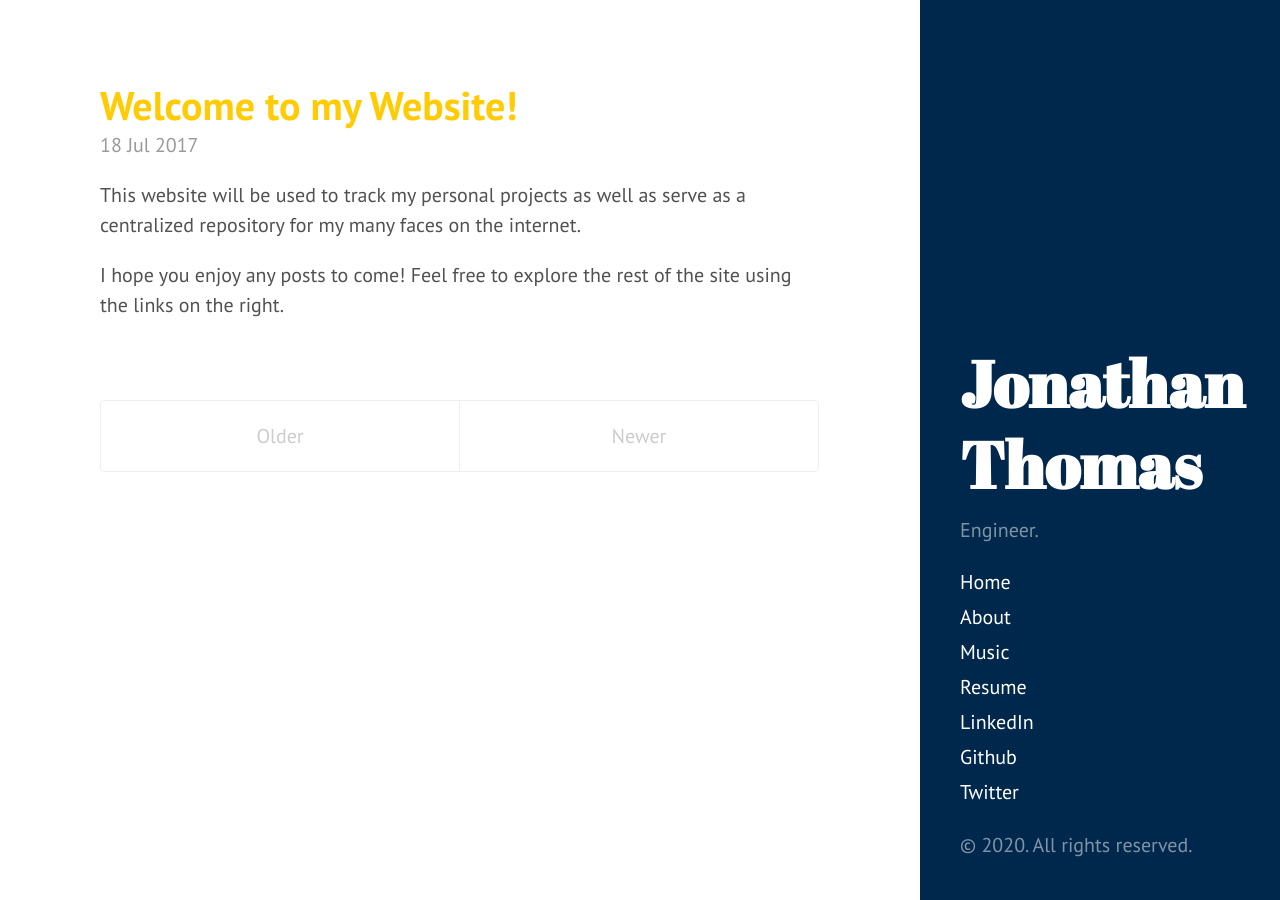
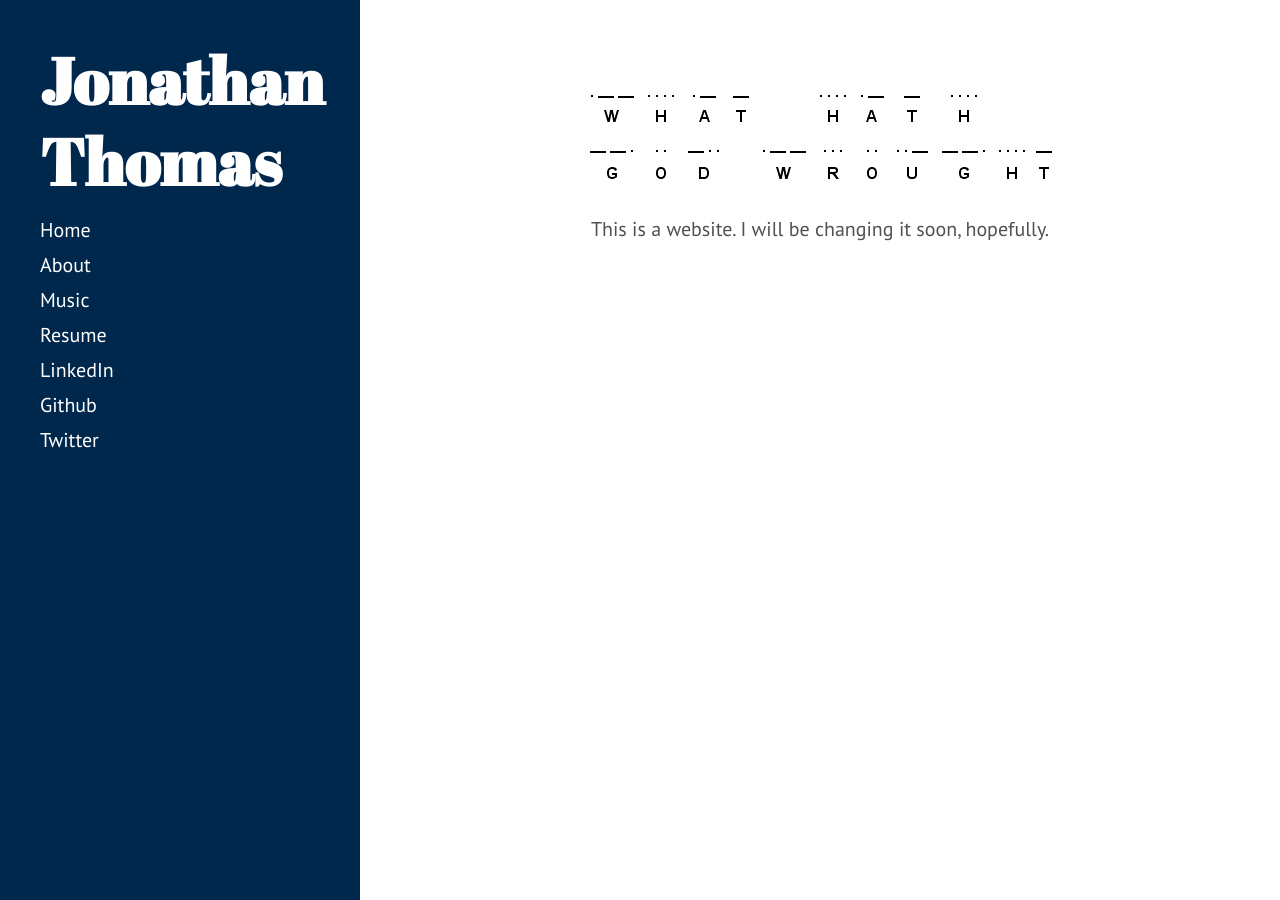
Before and after one commit to jonathoma/jonathoma.github.io, a Jekyll site: the page built from index.html, in a window 1280 px wide. Built offline with Jekyll 4.4.1, drawn with Linux system fonts in a browser that asks for light colours; the list of posts is cut into pages by our own code.

Commit message:
Update styling and remove some old stuff

```diff
--- a/_config.yml
+++ b/_config.yml
@@ -7,7 +7,6 @@ permalink:        pretty
 # Setup
 title:            Jonathan Thomas
 tagline:          ''
-description:      'Engineer.'
 baseurl:          /
 url:              https://jonathoma.github.io/
 plugins:          [jekyll-paginate, jekyll-seo-tag]
@@ -19,7 +18,7 @@ paginate:         5
 version:          1.0.0
 
 github:
-  repo:           https://github.com/jonathoma
+repo:             https://github.com/jonathoma
 
 twitter:          https://twitter.com/jonathoma
 twitter:username: jonathoma
--- a/_includes/sidebar.html
+++ b/_includes/sidebar.html
@@ -6,7 +6,6 @@
           {{ site.title }}
         </a>
       </h1>
-      <p>{{ site.description }}</p>
     </div>
 
     <nav class="sidebar-nav">
@@ -30,7 +29,5 @@
       <a class="sidebar-nav-item" href="{{ site.github.repo }}">Github</a>
       <a class="sidebar-nav-item" href="{{ site.twitter }}">Twitter</a>
    </nav>
-
-    <p>&copy; {{ site.time | date: '%Y' }}. All rights reserved.</p>
   </div>
 </div>
--- a/_layouts/default.html
+++ b/_layouts/default.html
@@ -3,7 +3,7 @@
 
   {% include head.html %}
 
-  <body class="layout-reverse">
+  <body class="theme-base-0d">
 
     {% include sidebar.html %}
 
--- a/_posts/2017-07-18-welcome-to-my-website.md
+++ /dev/null
@@ -1,9 +0,0 @@
----
-layout: post
-title:  "Welcome to my Website!"
-date:   2017-07-18 08:20:00 -0400
-categories: jekyll update
----
-This website will be used to track my personal projects as well as serve as a centralized repository for my many faces on the internet.
-
-I hope you enjoy any posts to come! Feel free to explore the rest of the site using the links on the right.
--- a/index.html
+++ b/index.html
@@ -3,35 +3,16 @@ layout: default
 title: Home
 ---
 
-<div class="posts">
-  {% for post in paginator.posts %}
-  <div class="post">
-    <h1 class="post-title">
-      <a href="{{ post.url }}">
-        {{ post.title }}
-      </a>
-    </h1>
+<style>
+img {
+  display: block;
+  margin-left: auto;
+  margin-right: auto;
+}
+p {
+    text-align: center;
+}
+</style>
 
-    <span class="post-date">{{ post.date | date_to_string }}</span>
-
-    {{ post.content }}
-  </div>
-  {% endfor %}
-</div>
-
-<div class="pagination">
-  {% if paginator.next_page %}
-    <a class="pagination-item older" href="{{ site.baseurl }}page{{paginator.next_page}}">Older</a>
-  {% else %}
-    <span class="pagination-item older">Older</span>
-  {% endif %}
-  {% if paginator.previous_page %}
-    {% if paginator.page == 2 %}
-      <a class="pagination-item newer" href="{{ site.baseurl }}">Newer</a>
-    {% else %}
-      <a class="pagination-item newer" href="{{ site.baseurl }}page{{paginator.previous_page}}">Newer</a>
-    {% endif %}
-  {% else %}
-    <span class="pagination-item newer">Newer</span>
-  {% endif %}
-</div>
+<img src="/public/img/morse.gif" alt="The question?">
+<p> This is a website. I will be changing it soon, hopefully. </p>
--- a/public/css/hyde.css
+++ b/public/css/hyde.css
@@ -99,22 +99,6 @@ a.sidebar-nav-item:focus {
   font-weight: bold;
 }
 
-/* Sticky sidebar
- *
- * Add the `sidebar-sticky` class to the sidebar's container to affix it the
- * contents to the bottom of the sidebar in tablets and up.
- */
-
-@media (min-width: 48em) {
-  .sidebar-sticky {
-    position: absolute;
-    right:  1rem;
-    bottom: 1rem;
-    left:   1rem;
-  }
-}
-
-
 /* Container
  *
  * Align the contents of the site above the proper threshold with some margin-fu
@@ -143,35 +127,6 @@ a.sidebar-nav-item:focus {
 
 
 /*
- * Reverse layout
- *
- * Flip the orientation of the page by placing the `.sidebar` on the right.
- */
-
-@media (min-width: 48em) {
-  .layout-reverse .sidebar {
-    left: auto;
-    right: 0;
-    background-color: #00274c;
-  }
-  .layout-reverse .content {
-    margin-left: 2rem;
-    margin-right: 20rem;
-  }
-}
-
-@media (min-width: 64em) {
-  .layout-reverse .content a,
-  .layout-reverse .related-posts li a:hover {
-    color: #ffcb05;
-  }
-  .layout-reverse .content {
-    margin-left: 4rem;
-    margin-right: 22rem;
-  }
-}
-
-/*
  * Themes
  *
  * As of v1.1, Hyde includes optional themes to color the sidebar and links
@@ -180,74 +135,11 @@ a.sidebar-nav-item:focus {
 
 /* Base16 (http://chriskempson.github.io/base16/#default) */
 
-/* Red */
-.theme-base-08 .sidebar {
-  background-color: #ac4142;
-}
-.theme-base-08 .content a,
-.theme-base-08 .related-posts li a:hover {
-  color: #ac4142;
-}
-
-/* Orange */
-.theme-base-09 .sidebar {
-  background-color: #d28445;
-}
-.theme-base-09 .content a,
-.theme-base-09 .related-posts li a:hover {
-  color: #d28445;
-}
-
-/* Yellow */
-.theme-base-0a .sidebar {
-  background-color: #f4bf75;
-}
-.theme-base-0a .content a,
-.theme-base-0a .related-posts li a:hover {
-  color: #f4bf75;
-}
-
-/* Green */
-.theme-base-0b .sidebar {
-  background-color: #90a959;
-}
-.theme-base-0b .content a,
-.theme-base-0b .related-posts li a:hover {
-  color: #90a959;
-}
-
-/* Cyan */
-.theme-base-0c .sidebar {
-  background-color: #75b5aa;
-}
-.theme-base-0c .content a,
-.theme-base-0c .related-posts li a:hover {
-  color: #75b5aa;
-}
-
 /* Blue */
 .theme-base-0d .sidebar {
   background-color: #00274c;
 }
 .theme-base-0d .content a,
 .theme-base-0d .related-posts li a:hover {
-  color: #ffcb05;
+  color: #000000;
 }
-
-/* Magenta */
-.theme-base-0e .sidebar {
-  background-color: #aa759f;
-}
-.theme-base-0e .content a,
-.theme-base-0e .related-posts li a:hover {
-  color: #aa759f;
-}
-
-/* Brown */
-.theme-base-0f .sidebar {
-  background-color: #8f5536;
-}
-.theme-base-0f .content a,
-.theme-base-0f .related-posts li a:hover {
-  color: #8f5536;
-}
```
Also changed, not shown: _layouts/post.html (deleted, +0 -25 lines), music.md (+0 -3 lines), public/img/morse.gif (added).
